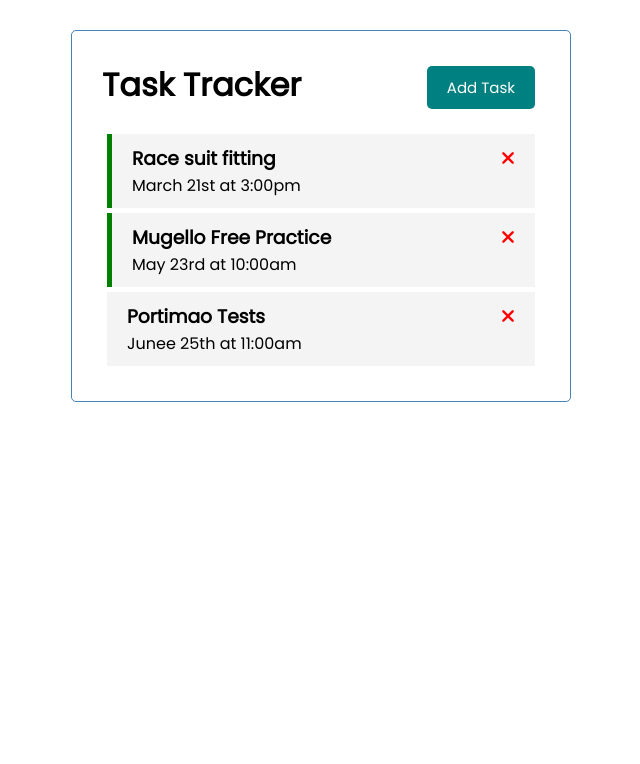
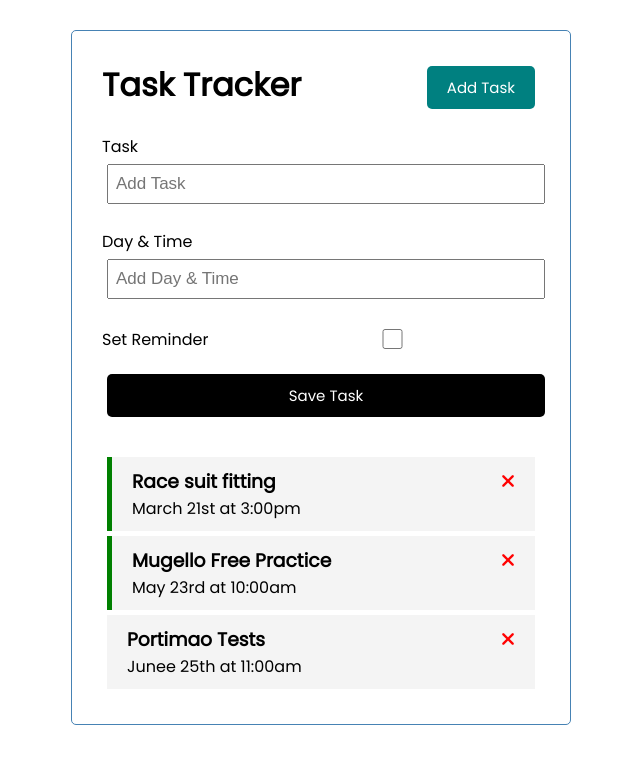
Before and after one commit to ViuCoding/vue-traversy-tutorial, a Vue app: page / in a window 1280 px wide. Shown: the top 764 px of the page, without its empty margins (319-959 px from the left). Built offline with nearby package versions, Linux system fonts and the light colour scheme.

Commit message:
no idea of what's happening

```diff
--- a/src/App.vue
+++ b/src/App.vue
@@ -2,25 +2,42 @@
   <div class="container">
     <!-- Vue Components are used with a Capital letter to differentiate them from normal HTML tags -->
     <Header title="Task Tracker" />
+    <AddTask @add-task="addTask" />
     <!-- Since we are passing in a dynamic array we want to "v-bind" Tasks to the tasks data array  -->
-    <Tasks :tasks="tasks" />
+    <Tasks @toggle-reminder="toggleReminder" @delete-task="deleteTask" :tasks="tasks" />
   </div>
 </template>
 
 <script>
 import Header from "./components/Header";
 import Tasks from "./components/Tasks";
+import AddTask from "./components/AddTask";
 
 export default {
   name: "App",
   components: {
     Header,
     Tasks,
+    AddTask,
   },
   data() {
     return {
       tasks: [],
     };
+  },
+  methods: {
+    addTask(task) {
+      this.tasks = [...this.tasks, task];
+    },
+    deleteTask(id) {
+      if (confirm("Are you sure?")) {
+        this.tasks = this.tasks.filter((task) => task.id !== id);
+      }
+    },
+
+    toggleReminder(id) {
+      this.tasks = this.tasks.map((task) => (task.id === id ? { ...task, reminder: !task.reminder } : task));
+    },
   },
   created() {
     // This is where we tipically would put in a data request so that it can load when the page opens
--- /dev/null
+++ b/src/components/AddTask.vue
@@ -0,0 +1,85 @@
+<template>
+  <form @submit="onSubmit" class="add-form">
+    <div class="form-control">
+      <label>Task</label>
+      <input type="text" v-model="text" name="text" placeholder="Add Task" />
+    </div>
+    <div class="form-control">
+      <label>Day & Time</label>
+      <input type="text" v-model="day" name="day" placeholder="Add Day & Time" />
+    </div>
+    <div class="form-control form-control-check">
+      <label>Set Reminder</label>
+      <input type="checkbox" v-model="reminder" name="reminder" />
+    </div>
+
+    <input type="submit" value="Save Task" class="btn btn-block" />
+  </form>
+</template>
+
+<script>
+export default {
+  name: "AddTask",
+  data() {
+    return {
+      text: "",
+      day: "",
+      reminder: false,
+    };
+  },
+  methods: {
+    onSubmit(e) {
+      e.preventDefault();
+
+      if (!this.text) {
+        alert("Please add a task");
+        return;
+      }
+
+      const newTask = {
+        id: Math.floor(Math.random() * 100000),
+        text: this.text,
+        day: this.day,
+        reminder: this.reminder,
+      };
+
+      this.$emit("add-task", newTask);
+
+      this.text = "";
+      this.day = "";
+      this.reminder = false;
+    },
+  },
+};
+</script>
+
+<style scoped>
+.add-form {
+  margin-bottom: 40px;
+}
+.form-control {
+  margin: 20px 0;
+}
+.form-control label {
+  display: block;
+}
+.form-control input {
+  width: 100%;
+  height: 40px;
+  margin: 5px;
+  padding: 3px 7px;
+  font-size: 17px;
+}
+.form-control-check {
+  display: flex;
+  align-items: center;
+  justify-content: space-between;
+}
+.form-control-check label {
+  flex: 1;
+}
+.form-control-check input {
+  flex: 2;
+  height: 20px;
+}
+</style>
--- a/src/components/Task.vue
+++ b/src/components/Task.vue
@@ -1,8 +1,8 @@
 <template>
-  <div :class="[task.reminder ? 'reminder' : '', 'task']">
+  <div @dblclick="$emit('toggle-reminder', task.id)" :class="[task.reminder ? 'reminder' : '', 'task']">
     <h3>
       {{ task.text }}
-      <i class="fas fa-times"></i>
+      <i @click="$emit('delete-task', task.id)" class="fas fa-times"></i>
     </h3>
     <p>{{ task.day }}</p>
   </div>
--- a/src/components/Tasks.vue
+++ b/src/components/Tasks.vue
@@ -3,7 +3,8 @@
 
 <template>
   <div :key="task.id" v-for="task in tasks">
-    <Task :task="task" />
+    <!-- Since the data is still one level above we use emit once again to pass it over -->
+    <Task @toggle-reminder="$emit('toggle-reminder', task.id)" @delete-task="$emit('delete-task', task.id)" :task="task" />
   </div>
 </template>
 
@@ -18,5 +19,6 @@ export default {
   components: {
     Task,
   },
+  emits: ["delete-task", "toggle-reminder"],
 };
 </script>
```
